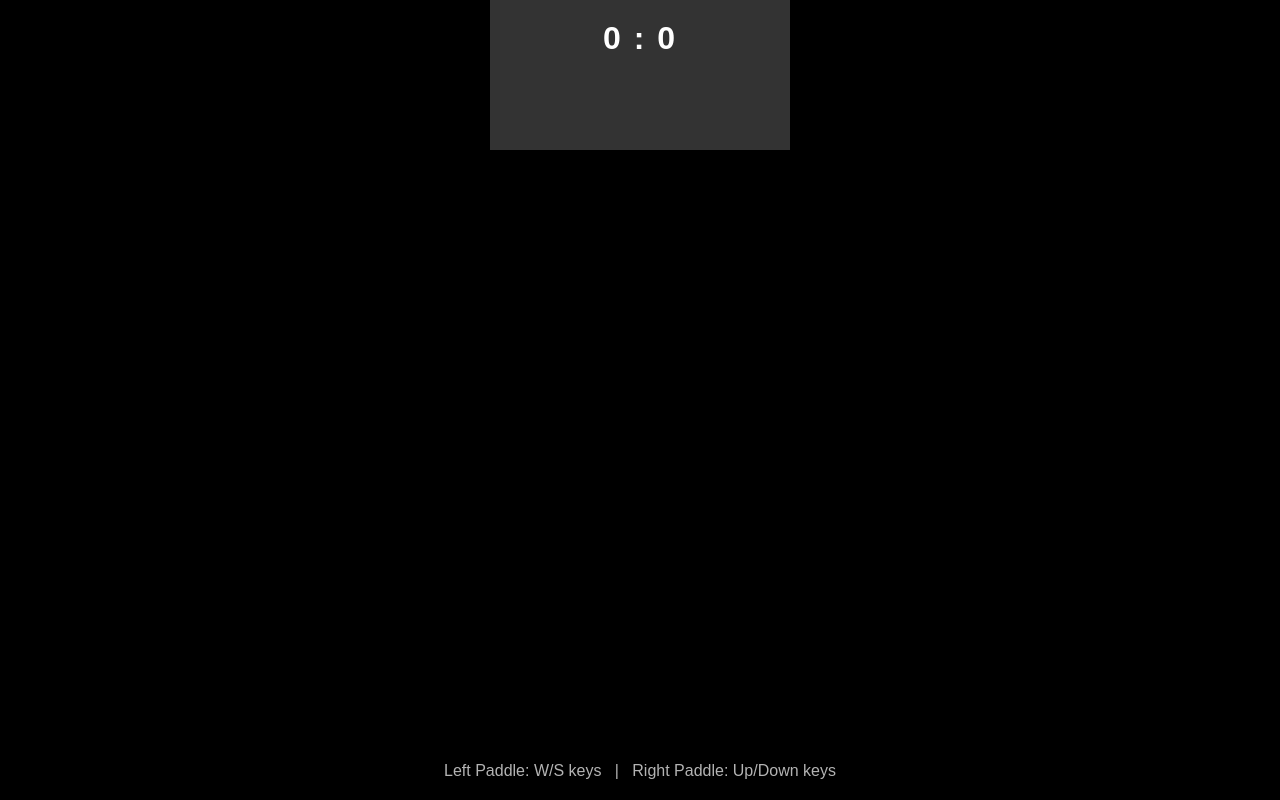
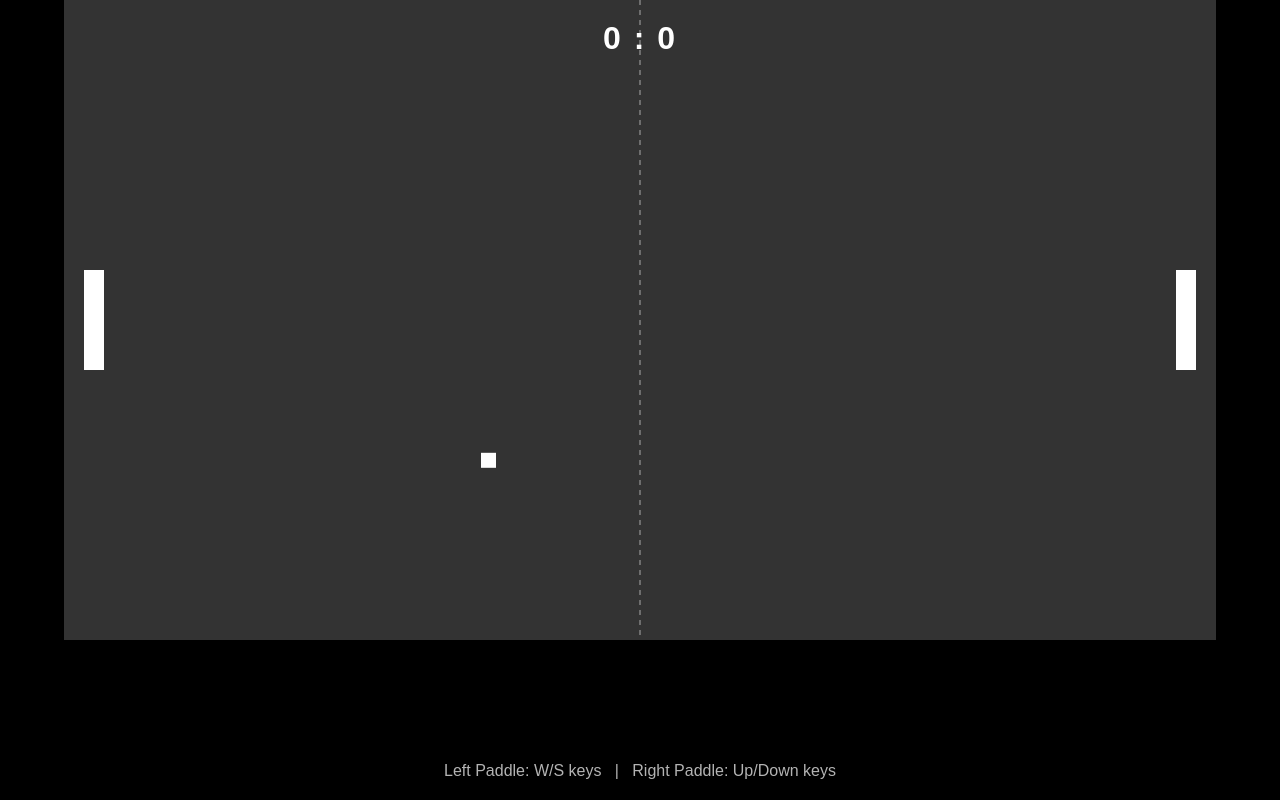
Before and after one commit to howcouldyoudothis/pong-game2, a plain HTML site: page index.html in a window 1280 px wide. Drawn offline with Linux system fonts and the light colour scheme.

Commit message:
Update index.html

```diff
--- a/index.html
+++ b/index.html
@@ -97,4 +97,137 @@ let rightScore = 0;
 // Game loop
 let upPressed = false;
 let downPressed = false;
-let wPressed = f
+let wPressed = false;
+let sPressed = false;
+
+// Increase speed factor after each score
+let speedIncrementFactor = 0.5;
+
+// Event Listeners for keys
+document.addEventListener('keydown', keyDownHandler);
+document.addEventListener('keyup', keyUpHandler);
+
+function keyDownHandler(e) {
+  if (e.code === 'ArrowUp') upPressed = true;
+  else if (e.code === 'ArrowDown') downPressed = true;
+
+  if (e.code === 'KeyW') wPressed = true;
+  else if (e.code === 'KeyS') sPressed = true;
+}
+
+function keyUpHandler(e) {
+  if (e.code === 'ArrowUp') upPressed = false;
+  else if (e.code === 'ArrowDown') downPressed = false;
+
+  if (e.code === 'KeyW') wPressed = false;
+  else if (e.code === 'KeyS') sPressed = false;
+}
+
+function movePaddles() {
+  if (wPressed && leftPaddleY > 0) {
+    leftPaddleY -= paddleSpeed;
+  }
+  if (sPressed && leftPaddleY < canvas.height - paddleHeight) {
+    leftPaddleY += paddleSpeed;
+  }
+
+  if (upPressed && rightPaddleY > 0) {
+    rightPaddleY -= paddleSpeed;
+  }
+  if (downPressed && rightPaddleY < canvas.height - paddleHeight) {
+    rightPaddleY += paddleSpeed;
+  }
+}
+
+function drawPaddles() {
+  ctx.fillStyle = '#fff';
+  // Left paddle
+  ctx.fillRect(20, leftPaddleY, paddleWidth, paddleHeight);
+  // Right paddle
+  ctx.fillRect(canvas.width - 20 - paddleWidth, rightPaddleY, paddleWidth, paddleHeight);
+}
+
+function resetBall() {
+  ballX = canvas.width / 2;
+  ballY = canvas.height / 2;
+  ballAngleX = Math.random() < 0.5 ? -1 : 1;
+  ballAngleY = (Math.random() * 2 - 1);
+  // Keep ball speed at the last known speed, so it doesn't slow down after a reset
+  // Just position and direction are reset, speed remains incremented after each score
+}
+
+function updateBall() {
+  ballX += ballAngleX * ballSpeed;
+  ballY += ballAngleY * ballSpeed;
+
+  // Collision with top & bottom
+  if (ballY <= 0 || ballY + ballSize >= canvas.height) {
+    ballAngleY = -ballAngleY;
+  }
+
+  // Check collision with left paddle
+  if (ballX <= 20 + paddleWidth && ballY + ballSize >= leftPaddleY && ballY <= leftPaddleY + paddleHeight) {
+    ballAngleX = -ballAngleX;
+    let hitPos = (ballY - (leftPaddleY + paddleHeight / 2)) / (paddleHeight / 2);
+    ballAngleY = hitPos; // change angle depending on where it hits the paddle
+    ballX = 20 + paddleWidth; // prevent clipping
+  }
+
+  // Check collision with right paddle
+  if (ballX + ballSize >= canvas.width - 20 - paddleWidth &&
+      ballY + ballSize >= rightPaddleY && ballY <= rightPaddleY + paddleHeight) {
+    ballAngleX = -ballAngleX;
+    let hitPos = (ballY - (rightPaddleY + paddleHeight / 2)) / (paddleHeight / 2);
+    ballAngleY = hitPos;
+    ballX = canvas.width - 20 - paddleWidth - ballSize; // prevent clipping
+  }
+
+  // Check scoring
+  if (ballX < 0) {
+    // Right scores
+    rightScore++;
+    document.getElementById('rightScore').textContent = rightScore;
+    ballSpeed += speedIncrementFactor; // increase ball speed
+    resetBall();
+  }
+
+  if (ballX > canvas.width) {
+    // Left scores
+    leftScore++;
+    document.getElementById('leftScore').textContent = leftScore;
+    ballSpeed += speedIncrementFactor; // increase ball speed
+    resetBall();
+  }
+}
+
+function drawBall() {
+  ctx.fillStyle = '#fff';
+  ctx.fillRect(ballX, ballY, ballSize, ballSize);
+}
+
+function drawCenterLine() {
+  ctx.strokeStyle = '#aaa';
+  ctx.setLineDash([5, 5]);
+  ctx.beginPath();
+  ctx.moveTo(canvas.width / 2, 0);
+  ctx.lineTo(canvas.width / 2, canvas.height);
+  ctx.stroke();
+  ctx.setLineDash([]);
+}
+
+function gameLoop() {
+  ctx.clearRect(0,0,canvas.width, canvas.height);
+
+  drawCenterLine();
+  movePaddles();
+  updateBall();
+  drawPaddles();
+  drawBall();
+
+  requestAnimationFrame(gameLoop);
+}
+
+gameLoop();
+</script>
+</body>
+</html>
```
